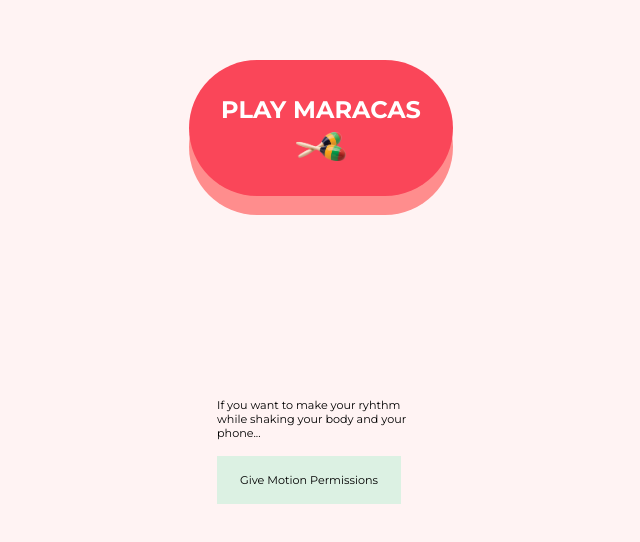
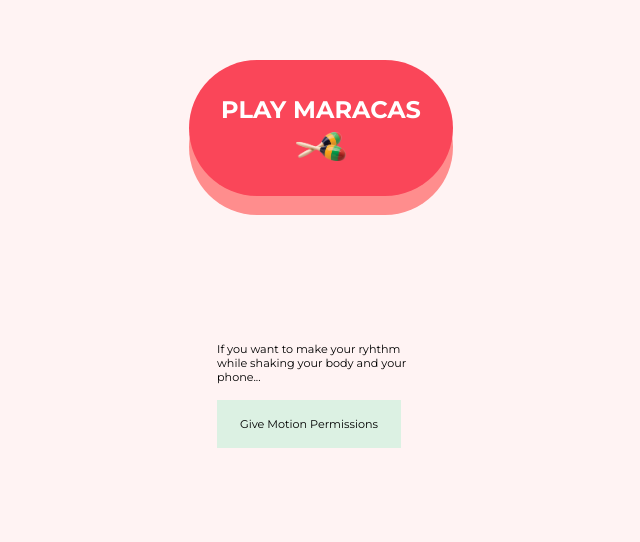
Before and after one commit to msotomorras/shaketoplay, a React (Create React App) app: page / in a window 1280 px wide. Shown: the part 176-718 px from the top of the page, without its empty margins (319-959 px from the left). Built offline with nearby package versions, Linux system fonts and the light colour scheme; no server answers.

Commit message:
button up

```diff
--- a/src/app/ShakerView/ShakerView.scss
+++ b/src/app/ShakerView/ShakerView.scss
@@ -54,7 +54,7 @@
     .motion-permissions {
         font-size: .7rem;
         position: absolute;
-        bottom: 15%;
+        bottom: 22%;
         width: 50%;
         text-align: left;
         max-width: 13rem;
```
